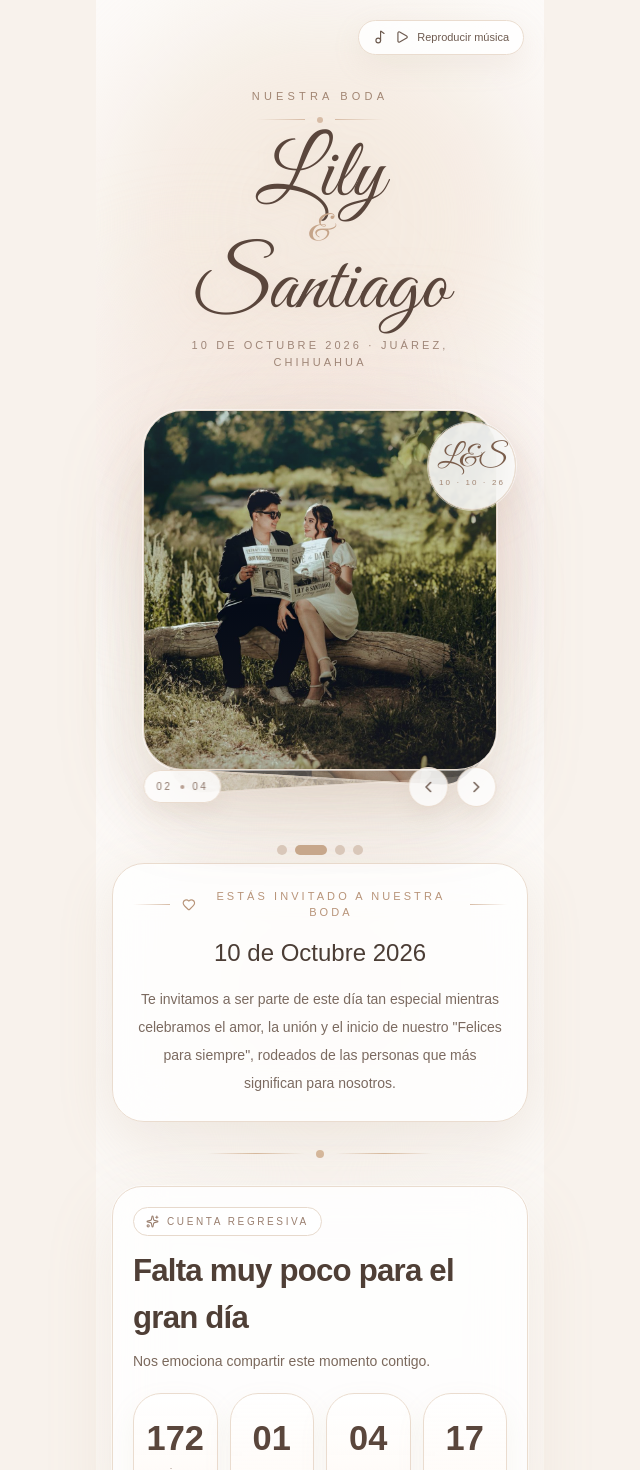
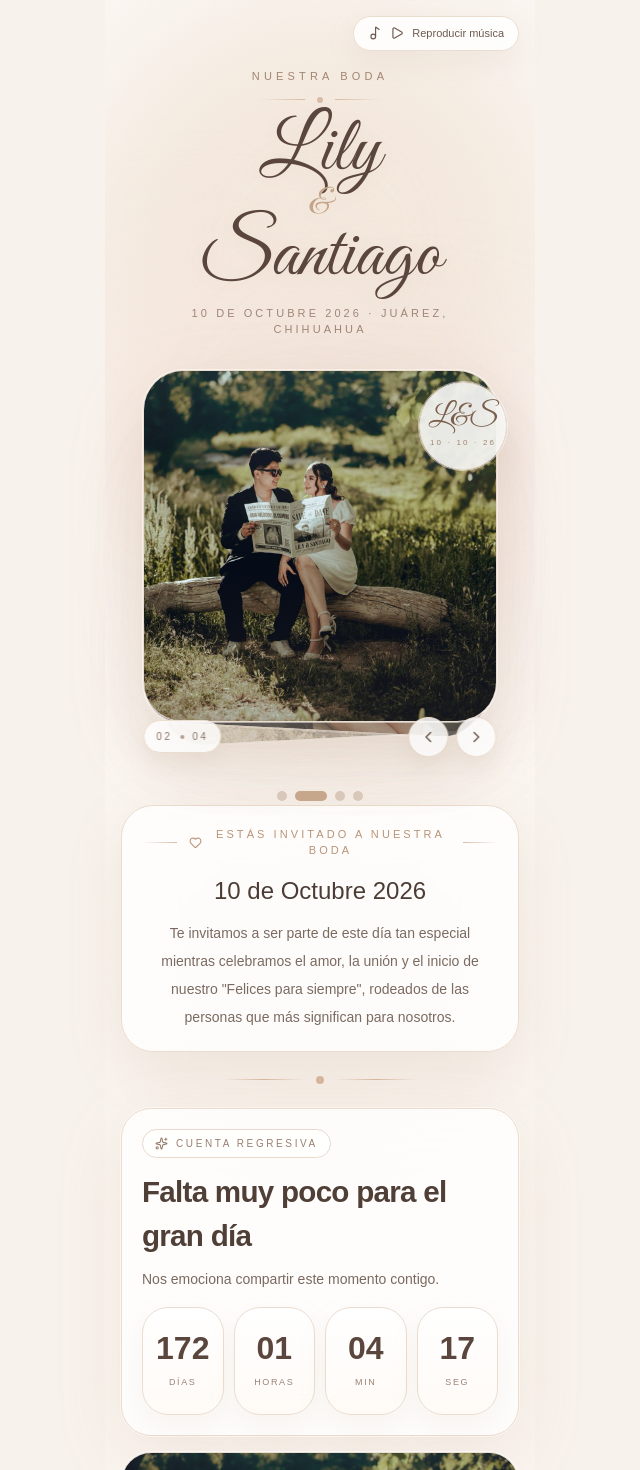
Before and after one commit to roiszs/BodaSantiago-Lily, a Next.js app: page / in a window 1280 px wide. Shown: the top 1470 px of the page, without its empty margins (320-960 px from the left). Built offline with nearby package versions, Linux system fonts and the light colour scheme.

Commit message:
Cambios en los colores de vestimenta

```diff
--- a/src/app/page.tsx
+++ b/src/app/page.tsx
@@ -119,7 +119,7 @@ function InvitationImage({
         alt={alt}
         fill
         className="object-cover"
-        sizes="(max-width: 768px) 100vw, 420px"
+        sizes="(max-width: 768px) 100vw, 430px"
       />
       <div className="absolute inset-0 bg-[linear-gradient(to_top,rgba(92,70,56,0.14),transparent_48%,rgba(255,255,255,0.10))]" />
     </div>
@@ -138,13 +138,13 @@ function SectionTitle({
   icon?: ReactNode;
 }) {
   return (
-    <div className="mb-5">
+    <div className="mb-4">
       <div className="mb-3 inline-flex items-center gap-2 rounded-full border border-[#e7d9cc] bg-white/72 px-3 py-1.5 text-[10px] uppercase tracking-[0.26em] text-[#9a7f6f]">
         {icon}
         <span>{eyebrow}</span>
       </div>
 
-      <h2 className="text-[1.95rem] font-semibold tracking-tight text-[#4f3f36]">
+      <h2 className="text-[1.85rem] font-semibold tracking-tight text-[#4f3f36]">
         {title}
       </h2>
 
@@ -157,10 +157,10 @@ function SectionTitle({
 
 function ElegantDivider() {
   return (
-    <div className="relative mx-auto my-7 flex items-center justify-center">
-      <div className="h-px w-24 bg-gradient-to-r from-transparent via-[#d5b79b] to-transparent" />
+    <div className="relative mx-auto my-6 flex items-center justify-center">
+      <div className="h-px w-20 bg-gradient-to-r from-transparent via-[#d5b79b] to-transparent" />
       <div className="mx-3 h-2 w-2 rounded-full bg-[#d5b79b]" />
-      <div className="h-px w-24 bg-gradient-to-r from-transparent via-[#d5b79b] to-transparent" />
+      <div className="h-px w-20 bg-gradient-to-r from-transparent via-[#d5b79b] to-transparent" />
     </div>
   );
 }
@@ -211,7 +211,7 @@ function HeroStackedCarousel({
   });
 
   return (
-    <div className="relative mx-auto h-[24.8rem] w-full max-w-sm">
+    <div className="relative mx-auto h-[24.2rem] w-full max-w-sm">
       <div className="pointer-events-none absolute left-1/2 top-1/2 h-56 w-56 -translate-x-1/2 -translate-y-1/2 rounded-full bg-[#e4ccb7]/38 blur-3xl" />
 
       {visibleCards
@@ -222,20 +222,20 @@ function HeroStackedCarousel({
             card.offset === 0
               ? "translate-y-0 rotate-0 scale-100 opacity-100 z-30"
               : card.offset === 1
-              ? "translate-y-4 rotate-[3.5deg] scale-[0.955] opacity-70 z-20"
-              : "translate-y-8 -rotate-[3.5deg] scale-[0.91] opacity-45 z-10";
+              ? "translate-y-4 rotate-[3deg] scale-[0.958] opacity-70 z-20"
+              : "translate-y-8 -rotate-[3deg] scale-[0.915] opacity-45 z-10";
 
           return (
             <div
               key={`${card.src}-${card.offset}-${activeIndex}`}
-              className={`absolute inset-x-0 top-0 mx-auto h-[22.5rem] w-[92%] overflow-hidden rounded-[40px] border border-[#eadccf] bg-white/72 shadow-[0_30px_85px_rgba(184,154,129,0.22)] ring-1 ring-white/50 transition-all duration-700 ease-out ${styles}`}
+              className={`absolute inset-x-0 top-0 mx-auto h-[22rem] w-[92%] overflow-hidden rounded-[40px] border border-[#eadccf] bg-white/72 shadow-[0_28px_78px_rgba(184,154,129,0.20)] ring-1 ring-white/50 transition-all duration-700 ease-out ${styles}`}
             >
               <Image
                 src={card.src}
                 alt={card.alt}
                 fill
                 className="object-cover"
-                sizes="(max-width: 768px) 100vw, 420px"
+                sizes="(max-width: 768px) 100vw, 430px"
                 priority={card.offset === 0}
               />
               <div className="absolute inset-0 bg-[linear-gradient(to_top,rgba(92,70,56,0.18),transparent_45%,rgba(255,255,255,0.10))]" />
@@ -270,7 +270,7 @@ function HeroStackedCarousel({
         </div>
       </div>
 
-      <div className="absolute -bottom-12 left-1/2 z-40 flex -translate-x-1/2 items-center gap-2">
+      <div className="absolute -bottom-11 left-1/2 z-40 flex -translate-x-1/2 items-center gap-2">
         {images.map((image, index) => (
           <button
             key={image.src}
@@ -494,16 +494,16 @@ export default function WeddingInvitationMobile() {
   )}%0AComentario: ${encodeURIComponent(afterRsvp.comment || "")}`;
 
   const card =
-    "rounded-[30px] border border-[#eadccf] bg-white/78 p-5 shadow-[0_22px_70px_rgba(184,154,129,0.14)] ring-1 ring-white/45 backdrop-blur-xl";
+    "rounded-[30px] border border-[#eadccf] bg-white/78 p-4 shadow-[0_22px_70px_rgba(184,154,129,0.14)] ring-1 ring-white/45 backdrop-blur-xl sm:p-5";
 
   const input =
     "w-full rounded-[20px] border border-[#e7d8ca] bg-white/88 px-4 py-3 text-sm text-[#4b3d35] shadow-[inset_0_1px_0_rgba(255,255,255,0.65)] outline-none placeholder:text-[#a08d82] transition focus:border-[#caa98d] focus:shadow-[0_0_0_4px_rgba(201,169,141,0.14)]";
 
   const primaryButton =
-    "inline-flex items-center justify-center gap-2 rounded-2xl bg-[#c9a98d] px-4 py-3 text-sm font-semibold text-[#fffaf6] shadow-[0_14px_30px_rgba(184,154,129,0.20)] transition hover:translate-y-[-1px] hover:bg-[#c29f82] active:translate-y-0";
+    "inline-flex items-center justify-center gap-2 rounded-[18px] bg-[#c9a98d] px-4 py-3.5 text-sm font-semibold text-[#fffaf6] shadow-[0_14px_30px_rgba(184,154,129,0.20)] transition hover:translate-y-[-1px] hover:bg-[#c29f82] active:translate-y-0";
 
   const secondaryButton =
-    "inline-flex items-center justify-center gap-2 rounded-2xl border border-[#eadccf] bg-white/84 px-4 py-3 text-sm font-medium text-[#6d5a4f] shadow-[0_10px_22px_rgba(184,154,129,0.10)] transition hover:bg-white";
+    "inline-flex items-center justify-center gap-2 rounded-[18px] border border-[#eadccf] bg-white/84 px-4 py-3.5 text-sm font-medium text-[#6d5a4f] shadow-[0_10px_22px_rgba(184,154,129,0.10)] transition hover:bg-white";
 
   const softPanel =
     "rounded-[24px] border border-[#eadccf] bg-[#fffaf6]/84 p-4 shadow-[0_10px_30px_rgba(184,154,129,0.08)]";
@@ -512,7 +512,7 @@ export default function WeddingInvitationMobile() {
     <main className="min-h-screen bg-[#f8f2ec] text-[#4b3d35]">
       <audio id="wedding-audio" loop preload="none" src={wedding.songSrc} />
 
-      <div className="fixed inset-x-0 top-0 z-40 mx-auto flex w-full max-w-md items-center justify-end px-5 pt-5 pointer-events-none">
+      <div className="fixed inset-x-0 top-0 z-40 mx-auto flex w-full max-w-[430px] items-center justify-end px-4 pt-4 pointer-events-none">
         <button
           type="button"
           onClick={() => setIsPlaying((v) => !v)}
@@ -524,17 +524,18 @@ export default function WeddingInvitationMobile() {
         </button>
       </div>
 
-      <div className="relative mx-auto w-full max-w-md px-4 pb-12 pt-6">
+      <div className="relative mx-auto w-full max-w-[430px] px-4 pb-12 pt-3">
         <div className="pointer-events-none absolute inset-0 overflow-hidden">
-          <div className="absolute inset-0 bg-[radial-gradient(circle_at_top,rgba(255,255,255,0.78),transparent_34%)]" />
-          <div className="absolute left-1/2 top-0 h-[28rem] w-[28rem] -translate-x-1/2 rounded-full bg-[#ead7c4]/45 blur-3xl" />
-          <div className="absolute -left-10 top-[18rem] h-72 w-72 rounded-full bg-[#f4e5dc]/60 blur-3xl" />
-          <div className="absolute right-0 top-[24rem] h-72 w-72 rounded-full bg-[#efd8d2]/45 blur-3xl" />
-          <div className="absolute left-1/2 top-[52rem] h-80 w-80 -translate-x-1/2 rounded-full bg-[#f6eee7]/80 blur-3xl" />
-          <div className="absolute bottom-24 right-[-3rem] h-72 w-72 rounded-full bg-[#efe2d4]/55 blur-3xl" />
+          <div className="absolute inset-0 bg-[linear-gradient(180deg,#fbf7f3_0%,#f9f1ea_40%,#f7eee7_100%)]" />
+          <div className="absolute inset-0 opacity-[0.14] [background-image:radial-gradient(circle_at_1px_1px,rgba(181,152,128,0.18)_1px,transparent_0)] [background-size:22px_22px]" />
+          <div className="absolute left-1/2 top-0 h-[30rem] w-[30rem] -translate-x-1/2 rounded-full bg-[#ead7c4]/45 blur-3xl" />
+          <div className="absolute -left-12 top-[16rem] h-80 w-80 rounded-full bg-[#f4e5dc]/58 blur-3xl" />
+          <div className="absolute right-[-2rem] top-[22rem] h-72 w-72 rounded-full bg-[#efd8d2]/40 blur-3xl" />
+          <div className="absolute left-1/2 top-[50rem] h-[24rem] w-[24rem] -translate-x-1/2 rounded-full bg-[#f7eee7]/82 blur-3xl" />
+          <div className="absolute bottom-24 right-[-4rem] h-72 w-72 rounded-full bg-[#efe2d4]/50 blur-3xl" />
         </div>
 
-        <section className="relative isolate pt-16 text-center">
+        <section className="relative isolate pt-14 text-center">
           <p className="text-[11px] uppercase tracking-[0.38em] text-[#a28673]">
             Nuestra boda
           </p>
@@ -545,23 +546,23 @@ export default function WeddingInvitationMobile() {
             <span className="h-px w-12 bg-gradient-to-l from-transparent to-[#d7bca6]" />
           </div>
 
-          <div className="mt-5 flex flex-col items-center">
+          <div className="mt-4 flex flex-col items-center">
             <h1
-              className={`${greatVibes.className} w-full text-center text-[5.2rem] leading-[0.8] tracking-normal text-[#5a463c] drop-shadow-[0_2px_10px_rgba(184,154,129,0.12)]`}
+              className={`${greatVibes.className} w-full text-center text-[4.9rem] leading-[0.82] tracking-normal text-[#5a463c] drop-shadow-[0_2px_10px_rgba(184,154,129,0.12)]`}
             >
               <span className="block">Lily</span>
-              <span className="mx-auto my-2 block text-[2.3rem] font-light text-[#c5a489]">
+              <span className="mx-auto my-1.5 block text-[2.25rem] font-light text-[#c5a489]">
                 &
               </span>
               <span className="block">Santiago</span>
             </h1>
           </div>
 
-          <p className="mx-auto mt-4 max-w-xs text-center text-[11px] uppercase tracking-[0.28em] text-[#9f8678]">
+          <p className="mx-auto mt-4 max-w-[18rem] text-center text-[11px] uppercase tracking-[0.28em] text-[#9f8678]">
             {wedding.dateLabel} · Juárez, Chihuahua
           </p>
 
-          <div className="relative mt-10">
+          <div className="relative mt-8">
             <div className="absolute right-3 top-3 z-40">
               <HeroSeal />
             </div>
@@ -569,7 +570,7 @@ export default function WeddingInvitationMobile() {
             <HeroStackedCarousel images={heroGallery} />
           </div>
 
-          <div className="mt-14 rounded-[32px] border border-[#eadccf] bg-white/80 px-5 py-6 shadow-[0_18px_55px_rgba(184,154,129,0.15)] backdrop-blur-xl">
+          <div className="mt-12 rounded-[32px] border border-[#eadccf] bg-white/80 px-5 py-5 shadow-[0_18px_55px_rgba(184,154,129,0.15)] backdrop-blur-xl">
             <div className="flex items-center justify-center gap-3">
               <span className="h-px w-10 bg-gradient-to-r from-transparent to-[#d7bca6]" />
               <div className="flex items-center gap-2 text-[#b89479]">
@@ -585,7 +586,7 @@ export default function WeddingInvitationMobile() {
               {wedding.dateLabel}
             </p>
 
-            <p className="mx-auto mt-4 max-w-sm text-sm leading-7 text-[#7b6a60]">
+            <p className="mx-auto mt-3 max-w-sm text-sm leading-7 text-[#7b6a60]">
               {wedding.introText}
             </p>
           </div>
@@ -593,7 +594,7 @@ export default function WeddingInvitationMobile() {
 
         <ElegantDivider />
 
-        <section className={`relative mt-5 ${card}`}>
+        <section className={`relative mt-4 ${card}`}>
           <SectionTitle
             eyebrow="Cuenta regresiva"
             title="Falta muy poco para el gran día"
@@ -605,7 +606,7 @@ export default function WeddingInvitationMobile() {
             icon={<Sparkles size={13} />}
           />
 
-          <div className="grid grid-cols-4 gap-3 text-center">
+          <div className="grid grid-cols-4 gap-2.5 text-center">
             {[
               { label: "Días", value: pad(timeLeft.days) },
               { label: "Horas", value: pad(timeLeft.hours) },
@@ -614,12 +615,12 @@ export default function WeddingInvitationMobile() {
             ].map((item) => (
               <div
                 key={item.label}
-                className="flex min-h-[114px] flex-col items-center justify-center rounded-[28px] border border-[#eadccf] bg-[linear-gradient(180deg,rgba(255,255,255,0.92),rgba(255,249,244,0.82))] px-2 py-4 shadow-[0_12px_28px_rgba(184,154,129,0.10)]"
+                className="flex min-h-[108px] flex-col items-center justify-center rounded-[26px] border border-[#eadccf] bg-[linear-gradient(180deg,rgba(255,255,255,0.92),rgba(255,249,244,0.82))] px-2 py-4 shadow-[0_12px_28px_rgba(184,154,129,0.10)]"
               >
-                <div className="text-[2.15rem] font-semibold leading-none text-[#5a463c]">
+                <div className="text-[2rem] font-semibold leading-none text-[#5a463c]">
                   {item.value}
                 </div>
-                <div className="mt-3 whitespace-nowrap text-[9px] uppercase tracking-[0.2em] text-[#9a8478]">
+                <div className="mt-3 whitespace-nowrap text-[9px] uppercase tracking-[0.18em] text-[#9a8478]">
                   {item.label}
                 </div>
               </div>
@@ -627,14 +628,14 @@ export default function WeddingInvitationMobile() {
           </div>
         </section>
 
-        <section className="relative mt-5">
+        <section className="relative mt-4">
           <InvitationImage
             src="/invitacion/fotoSecundaria.jpeg"
             alt="Foto secundaria de Lily y Santiago"
           />
         </section>
 
-        <section className={`relative mt-5 ${card}`}>
+        <section className={`relative mt-4 ${card}`}>
           <SectionTitle
             eyebrow="Hora"
             title={wedding.ceremonyTimeLabel}
@@ -647,7 +648,7 @@ export default function WeddingInvitationMobile() {
               href={weddingCalendarData.google}
               target="_blank"
               rel="noreferrer"
-              className={`${primaryButton} rounded-[18px] py-3.5`}
+              className={primaryButton}
             >
               <CalendarDays size={16} />
               Agregar a Google Calendar
@@ -658,7 +659,7 @@ export default function WeddingInvitationMobile() {
               onClick={() =>
                 downloadIcs("boda-lily-santiago.ics", weddingCalendarData.ics)
               }
-              className={`${secondaryButton} rounded-[18px] py-3.5`}
+              className={secondaryButton}
             >
               Guardar en mi calendario
             </button>
@@ -667,7 +668,7 @@ export default function WeddingInvitationMobile() {
 
         <ElegantDivider />
 
-        <section className={`relative mt-5 ${card}`}>
+        <section className={`relative mt-4 ${card}`}>
           <SectionTitle
             eyebrow="Ubicación"
             title={wedding.venue}
@@ -707,7 +708,7 @@ export default function WeddingInvitationMobile() {
               href={wedding.mapsUrl}
               target="_blank"
               rel="noreferrer"
-              className={`${primaryButton} rounded-[18px] py-3.5`}
+              className={primaryButton}
             >
               <MapPin size={16} />
               Abrir ubicación en Maps
@@ -717,7 +718,7 @@ export default function WeddingInvitationMobile() {
 
         <ElegantDivider />
 
-        <section className={`relative mt-5 ${card}`}>
+        <section className={`relative mt-4 ${card}`}>
           <SectionTitle
             eyebrow="Dress code"
             title="Elegante clásico con toque minimalista"
@@ -726,15 +727,25 @@ export default function WeddingInvitationMobile() {
           />
 
           <div className="rounded-[28px] border border-[#eadccf] bg-[linear-gradient(180deg,rgba(255,255,255,0.90),rgba(255,250,246,0.82))] p-4 shadow-[0_14px_35px_rgba(184,154,129,0.10)]">
+            <div className="flex items-center justify-between gap-3">
               <p className="text-sm font-medium text-[#4b3d35]">
                 Tonos sugeridos para vestidos
               </p>
+              <div className="inline-flex items-center gap-1 text-[10px] uppercase tracking-[0.18em] text-[#9a8478]">
+                <span>Desliza</span>
+                <ChevronRight size={13} />
+              </div>
+            </div>
 
-            <div className="mt-4 grid grid-cols-2 gap-3">
+            <div className="relative mt-4">
+              <div className="pointer-events-none absolute inset-y-0 left-0 z-10 w-6 bg-gradient-to-r from-[#fffaf6] to-transparent" />
+              <div className="pointer-events-none absolute inset-y-0 right-0 z-10 w-6 bg-gradient-to-l from-[#fffaf6] to-transparent" />
+
+              <div className="flex snap-x snap-mandatory gap-3 overflow-x-auto pb-2 pr-4 [scrollbar-width:none] [-ms-overflow-style:none] [&::-webkit-scrollbar]:hidden">
                 {womenPalette.map((tone) => (
                   <div
                     key={tone.name}
-                  className="rounded-[20px] border border-[#eadccf] bg-white/90 p-3 text-center shadow-[0_8px_20px_rgba(184,154,129,0.08)]"
+                    className="min-w-[108px] snap-start rounded-[20px] border border-[#eadccf] bg-white/90 p-3 text-center shadow-[0_8px_20px_rgba(184,154,129,0.08)]"
                   >
                     <div
                       className="mx-auto h-12 w-12 rounded-full border border-white/60"
@@ -746,8 +757,9 @@ export default function WeddingInvitationMobile() {
                   </div>
                 ))}
               </div>
+            </div>
 
-            <p className="mt-4 text-sm text-[#8f7a6d]">No rojo · No blanco</p>
+            <p className="mt-3 text-sm text-[#8f7a6d]">No rojo · No blanco</p>
           </div>
 
           <div className="mt-4 grid gap-3">
@@ -773,7 +785,7 @@ export default function WeddingInvitationMobile() {
             <button
               type="button"
               onClick={() => setShowDressIdeas(true)}
-              className={`${secondaryButton} rounded-[18px] py-3.5`}
+              className={secondaryButton}
             >
               Consultar más ideas
             </button>
@@ -782,7 +794,7 @@ export default function WeddingInvitationMobile() {
 
         <ElegantDivider />
 
-        <section className={`relative mt-5 ${card}`}>
+        <section className={`relative mt-4 ${card}`}>
           <SectionTitle
             eyebrow="Buzón de dinero"
             title="Tu presencia es lo más importante"
@@ -798,7 +810,7 @@ export default function WeddingInvitationMobile() {
 
         <ElegantDivider />
 
-        <section className={`relative mt-5 ${card}`}>
+        <section className={`relative mt-4 ${card}`}>
           <SectionTitle
             eyebrow="Confirmación"
             title="Confirma tu asistencia a la boda"
@@ -860,7 +872,7 @@ export default function WeddingInvitationMobile() {
               )}?text=${weddingMessage}`}
               target="_blank"
               rel="noreferrer"
-              className={`${primaryButton} rounded-[18px] py-3.5`}
+              className={primaryButton}
             >
               Confirmo que asistiré
             </a>
@@ -869,7 +881,7 @@ export default function WeddingInvitationMobile() {
 
         <ElegantDivider />
 
-        <section className={`relative mt-5 ${card}`}>
+        <section className={`relative mt-4 ${card}`}>
           <SectionTitle
             eyebrow="Tornaboda"
             title="Y que la celebración continúe..."
@@ -940,7 +952,7 @@ export default function WeddingInvitationMobile() {
               )}?text=${afterMessage}`}
               target="_blank"
               rel="noreferrer"
-              className={`${primaryButton} rounded-[18px] py-3.5`}
+              className={primaryButton}
             >
               Confirmar asistencia a la tornaboda
             </a>
@@ -970,7 +982,7 @@ export default function WeddingInvitationMobile() {
                 href={wedding.tornabodaMapsUrl}
                 target="_blank"
                 rel="noreferrer"
-                className={`${primaryButton} rounded-[18px] py-3.5`}
+                className={primaryButton}
               >
                 <MapPin size={16} />
                 Abrir ubicación de la tornaboda
@@ -981,7 +993,7 @@ export default function WeddingInvitationMobile() {
 
         <ElegantDivider />
 
-        <section className={`relative mt-5 ${card}`}>
+        <section className={`relative mt-4 ${card}`}>
           <SectionTitle
             eyebrow="Nuestra sesión"
             title="Un pequeño vistazo de nosotros"
```
Lines whose indentation alone changed are shown as unchanged.
